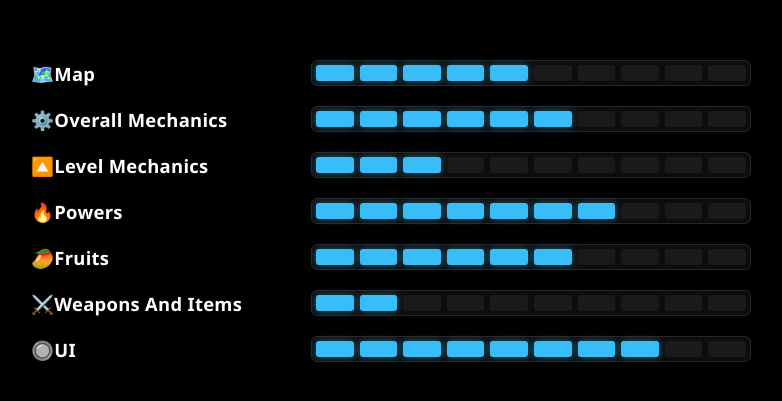
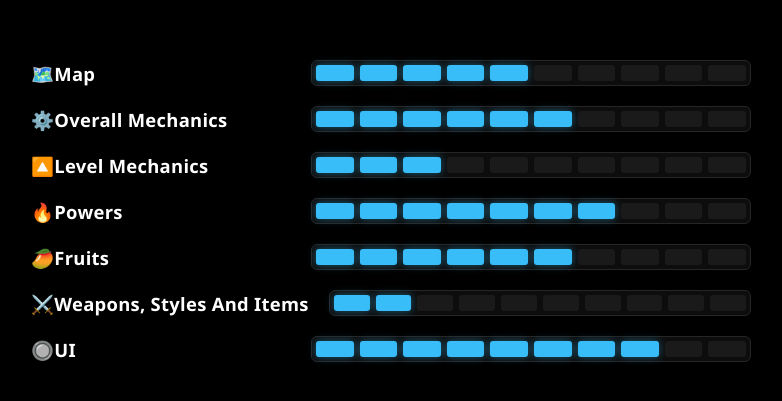
Before and after one commit to maciejos980-development/Game_Status1, a plain HTML site: page index.html in a window 1280 px wide. Shown: the part 189-590 px from the top of the page, without its empty margins (249-1031 px from the left). Drawn offline with Linux system fonts and the light colour scheme.

Commit message:
Update2 - index.html

```diff
--- a/index.html
+++ b/index.html
@@ -97,7 +97,7 @@
       { label: "🔼Level Mechanics",   filled: 3 },
       { label: "🔥Powers",            filled: 7 },
       { label: "🥭Fruits",            filled: 6 },
-      { label: "⚔️Weapons And Items", filled: 2 },
+      { label: "⚔️Weapons, Styles And Items", filled: 2 },
       { label: "🔘UI",                filled: 8 },
     ];
     // =========================================================
```
